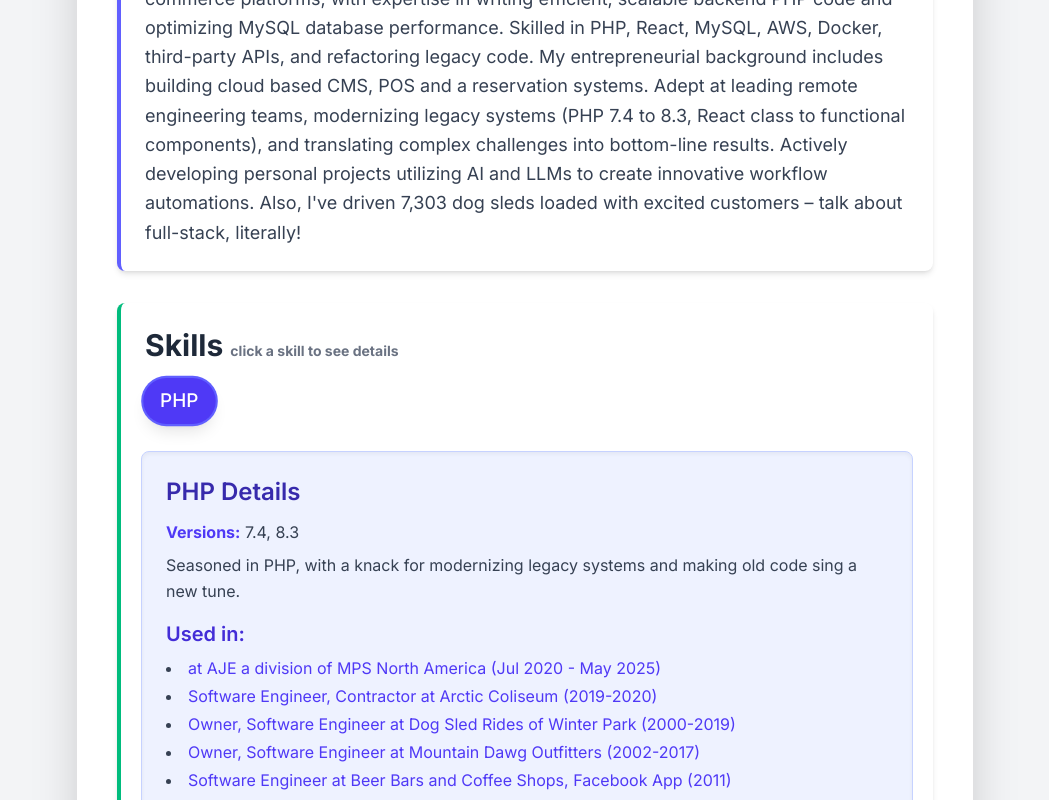
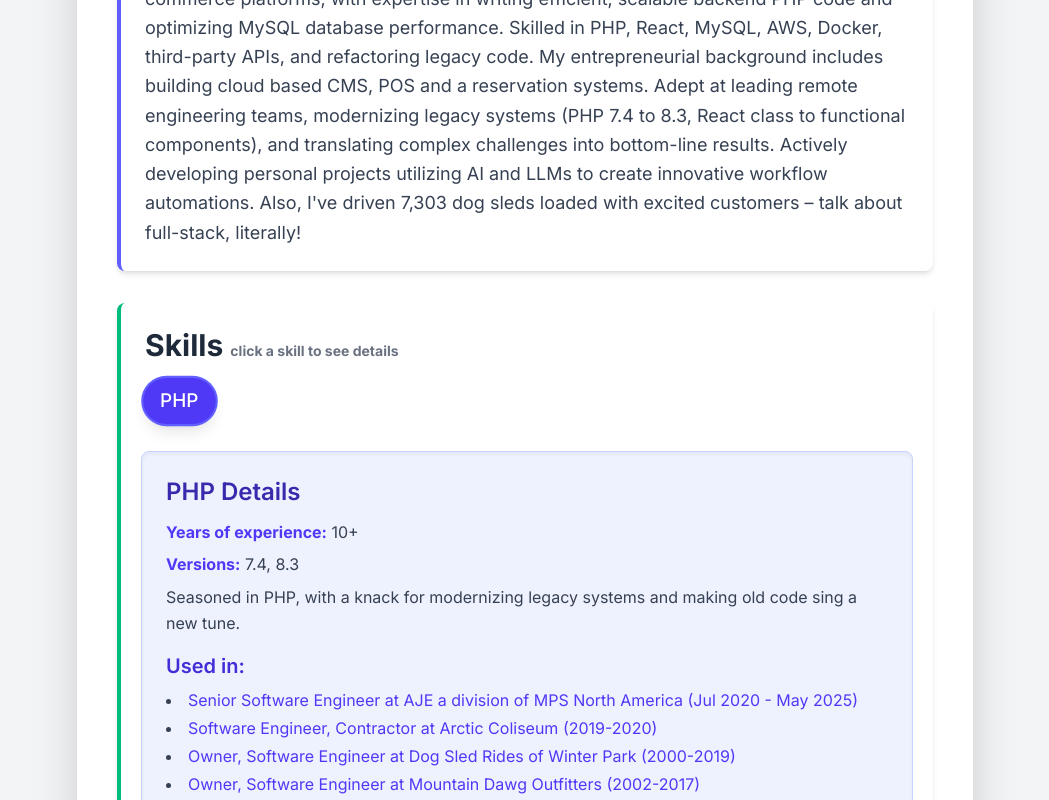
Before and after one commit to marallyn/interactive-resume, a React (Vite) app: page / in a window 1280 px wide. Both pictures are taken after a click on the button "PHP". Shown: the part 467-1267 px from the top of the page, without its empty margins (115-1164 px from the left). Built offline with nearby package versions, Linux system fonts and the light colour scheme.

Commit message:
added years to skills

```diff
--- a/src/components/ExperienceDetail.jsx
+++ b/src/components/ExperienceDetail.jsx
@@ -31,7 +31,7 @@
 
             `}
     >
-      {experience.title && (
+      {experience.title && !experience.titles && (
         <h3 className="text-2xl font-semibold text-blue-700 mb-1">
           {experience.title}
         </h3>
--- a/src/components/SkillDetail.jsx
+++ b/src/components/SkillDetail.jsx
@@ -32,13 +32,21 @@
       <h3 className="text-2xl font-semibold text-indigo-800 mb-3">
         {skill.name} Details
       </h3>
-      {skill.versions && skill.versions.length > 0 && (
+      {skill.years.value > 0 && (
+        <p className="text-gray-700 mb-2">
+          <strong className="text-indigo-600">Years of experience:</strong>
+          {` ${skill.years.label}`}
+        </p>
+      )}
+      {skill.versions?.length > 0 && (
         <p className="text-gray-700 mb-2">
           <strong className="text-indigo-600">Versions:</strong>{" "}
           {skill.versions?.join(", ")}
         </p>
       )}
-      <p className="text-gray-700 leading-relaxed">{skill.description}</p>
+      {skill.description && (
+        <p className="text-gray-700 leading-relaxed">{skill.description}</p>
+      )}
       {relatedExperiences.length > 0 && (
         <>
           <h4 className="text-xl font-semibold text-indigo-700 mt-4 mb-2">
--- a/src/context/ResumeProvider.jsx
+++ b/src/context/ResumeProvider.jsx
@@ -1,13 +1,12 @@
 import { useReducer } from "react";
 import { DispatchContext, StateContext } from "./Contexts";
 import { initialState, reducer } from "./reducer";
-import { resumeData } from "../data/resumeData";
 
 const ResumeProvider = ({ children }) => {
   const [state, dispatch] = useReducer(reducer, initialState);
 
   return (
-    <StateContext value={{ ...state, resumeData }}>
+    <StateContext value={state}>
       <DispatchContext value={dispatch}>{children}</DispatchContext>
     </StateContext>
   );
--- a/src/context/reducer.js
+++ b/src/context/reducer.js
@@ -1,8 +1,34 @@
 import c from "./constants";
+import { resumeData } from "../data/resumeData";
+
+const getResumeData = () => {
+  const thisYear = new Date().getFullYear();
+  const calculateYears = ({ start = null, end = null }) => {
+    if (!start && !end) {
+      return { label: "none", value: 0 };
+    }
+
+    const years = (end || thisYear) - start + 1;
+    if (years >= 10) {
+      return { label: "10+", value: 10 };
+    }
+
+    return { label: `${years}`, value: 10 };
+  };
+
+  return {
+    ...resumeData,
+    skills: resumeData.skills.map((skill) => ({
+      ...skill,
+      years: calculateYears(skill.years || {}),
+    })),
+  };
+};
 
 export const initialState = {
   selectedExperience: null,
   selectedSkill: null,
+  resumeData: getResumeData(),
 };
 
 export const reducer = (state, action) => {
--- a/src/data/resumeData.js
+++ b/src/data/resumeData.js
@@ -15,6 +15,7 @@
     {
       name: "PHP",
       versions: ["7.4", "8.3"],
+      years: { start: 1996, end: null },
       description:
         "Seasoned in PHP, with a knack for modernizing legacy systems and making old code sing a new tune.",
       relatedExperienceIds: ["rsc", "arctic", "dsrwp", "mdo", "drink-gifter"],
@@ -22,6 +23,7 @@
     {
       name: "JavaScript",
       versions: [],
+      years: { start: 1996, end: null },
       description:
         "My digital paintbrush for crafting dynamic and interactive user interfaces.",
       relatedExperienceIds: ["rsc", "arctic", "dsrwp", "mdo", "drink-gifter"],
@@ -29,22 +31,25 @@
     {
       name: "MySQL",
       versions: ["5.x", "8"],
+      years: { start: 1996, end: null },
       description:
         "Fluent in the language of databases, making queries perform like they've had a triple espresso.",
       relatedExperienceIds: ["rsc", "arctic", "dsrwp", "mdo", "drink-gifter"],
     },
     {
       name: "Bash",
-      versions: ["Scripting", "Automation"],
+      versions: [],
+      years: { start: 1996, end: null },
       description:
         "My trusty sidekick for automating tasks and making the command line my playground.",
       relatedExperienceIds: ["rsc", "arctic", "dsrwp", "mdo"],
     },
     {
       name: "Golang",
-      versions: ["Microservices", "AWS Services (SQS, ECS, ECR, EC2)"],
+      versions: ["1.18 - 1.24"],
+      years: { start: 2020, end: 2025 },
       description:
-        "Building robust and scalable backend services that run faster than a startled deer.",
+        "We had a couple services written in Go while I was at Research Square, but the primary application was written in PHP",
       relatedExperienceIds: ["rsc"],
     },
     // {
@@ -56,73 +61,84 @@
     {
       name: "Python",
       versions: [],
+      years: { start: 2025, end: 2025 },
       description:
-        "My go-to for backend logic, data analysis, and whipping up intelligent tools like AirBuddy.",
+        "I primarily use Python for one-off scripts to keep my skills sharp. AirBuddy was my first project where I used Python for more than a CLI tool.",
       relatedExperienceIds: ["air-buddy"],
     },
     {
       name: "React",
-      versions: ["Class-based to Functional Components", "SPA", "Redux"],
+      versions: ["15 - 19"],
+      years: { start: 2019, end: null },
       description:
-        "Building responsive and engaging front-end experiences, one component at a time.",
+        "Definitely my favorite frontend library. I've used it with webpack, create-react-app and vite.",
       relatedExperienceIds: ["rsc", "arctic", "resume"],
     },
     {
       name: "Redux",
-      versions: ["State Management"],
+      versions: [],
+      years: { start: 2020, end: 2024 },
       description:
-        "Keeping complex application states tidy and predictable, so I don't lose my mind (or my data).",
+        "I didn't like it at first, and the learning curve was a little rough. I don't use it personal projects in favor of React's useContext and useReducer hooks.",
       relatedExperienceIds: ["rsc"],
     },
     {
       name: "Laminas",
       versions: [],
-      description: "A robust PHP framework I've wrangled for various projects.",
+      years: { start: 2020, end: 2024 },
+      description:
+        "Laminas is the new name for the old Zend framework. Definitely not my first choice for frameworks, and I would never choose to work with it again on purpose. Switching from the enormous community and robust documentation of Laravel to Laminas was nothing short of a nightmare.",
       relatedExperienceIds: ["rsc"],
     },
     {
       name: "Symfony",
       versions: [],
-      description: "Another powerful PHP framework in my toolkit.",
+      years: { start: 2022, end: 2024 },
+      description:
+        "I've used Symfony for a couple personal REST API projects. My professional experience is limited to Symfony Console applications.",
       relatedExperienceIds: ["rsc"],
     },
     {
       name: "Laravel",
       versions: ["5", "6", "7"],
+      years: { start: 2019, end: 2020 },
       description:
-        "Building elegant and efficient backend APIs with this popular PHP framework.",
+        "All of my PHP experience before working on Arctic Coliseum was with a personal framework that I developed over time.",
       relatedExperienceIds: ["arctic"],
     },
     {
       name: "Flask",
       versions: [],
+      years: { start: 2025, end: 2025 },
       description:
-        "I have only used python in personal projects and in those personal projects that require a frontend, I use Flask.",
+        "I have only used python in personal projects. If the project requires a frontend, I use Flask.",
       relatedExperienceIds: ["air-buddy"],
     },
     {
       name: "Bootstrap",
       versions: ["4", "5"],
+      years: { start: 2019, end: 2025 },
       description:
-        "Quickly creating responsive and stylish layouts without reinventing the wheel.",
+        "Before using Bootstrap, all of my projects were hand rolled CSS solutions. Switching to Bootstrap made a huge difference in the UX fo my work.",
       relatedExperienceIds: ["rsc", "arctic"],
     },
     {
       name: "Tailwind",
+      years: { start: 2025, end: 2025 },
       description:
-        "No professional work experience. I use Tailwind for personal projects like this one.",
+        "I don't have professional work experience with Tailwind, but I use it for personal projects like this one. Not sure if I love it yet.",
       relatedExperienceIds: ["resume"],
     },
     {
       name: "Doctrine ORM",
-      versions: ["Object-Relational Mapping"],
-      description:
-        "Translating database interactions into object-oriented code, making data access a breeze.",
+      versions: [],
+      years: { start: 2020, end: 2024 },
       relatedExperienceIds: ["rsc"],
     },
     {
       name: "Linux",
       versions: ["Ubuntu 14 - Ubuntu 24"],
+      years: { start: 2003, end: null },
       description: "My preferred operating system for development.",
       relatedExperienceIds: [
         "rsc",
@@ -136,20 +152,23 @@
     },
     {
       name: "Docker",
+      years: { start: 2019, end: null },
       description:
         "Packaging applications and their dependencies into portable containers, so they run anywhere, anytime.",
       relatedExperienceIds: ["rsc", "arctic"],
     },
     {
       name: "AWS",
-      versions: ["SQS", "ECS", "ECR", "CloudWatch", "Route53", "EC2"],
+      versions: [],
+      years: { start: 2020, end: 2024 },
       description:
-        "Navigating the Amazon Web Services jungle to deploy scalable and reliable cloud solutions.",
+        "At Research Square we had SRE's but we were expected to make a lot of the required changes to AWS ourselves. Plus, it was much faster than waiting for a Jira ticket to flow through their system. Some of the AWS services I've used are: SQS, ECS, ECR, CloudWatch, and Route53.",
       relatedExperienceIds: ["rsc"],
     },
     {
       name: "CI/CD",
       versions: ["GitHub Actions"],
+      years: { start: 2020, end: null },
       description:
         "Setting up automated pipelines for continuous integration and continuous delivery, making deployments less of a white-knuckle ride.",
       relatedExperienceIds: ["rsc"],
@@ -157,12 +176,14 @@
     {
       name: "Google Cloud Platform",
       versions: [],
+      years: { start: 2025, end: null },
       description:
         "Exploring Google's cloud ecosystem for various infrastructure needs.",
       relatedExperienceIds: ["air-buddy", "resume"],
     },
     {
       name: "Git",
+      years: { start: 2005, end: null },
       description: "My version control system of choice.",
       relatedExperienceIds: [
         "rsc",
@@ -176,73 +197,85 @@
     {
       name: "GitHub Actions",
       versions: ["Automated Workflows"],
+      years: { start: 2020, end: null },
       description:
         "Automating builds, tests, and deployments directly from my GitHub repositories.",
       relatedExperienceIds: ["rsc", "air-buddy", "resume"],
     },
     {
       name: "Jira",
+      years: { start: 2020, end: 2024 },
       description:
         "Keeping projects on track and tasks organized, because chaos is for abstract art, not software.",
       relatedExperienceIds: ["rsc"],
     },
     {
       name: "Slack",
+      years: { start: 2020, end: 2023 },
       description:
-        "Staying connected and collaborative with remote teams, one channel at a time.",
+        "I really liked using Slack. Like most things, I didn't appreciate it as much as I should have, and really missed it when we switched to Teams.",
       relatedExperienceIds: ["rsc"],
     },
     {
       name: "Airbrake",
-      versions: ["Error Tracking"],
+      versions: [],
+      years: { start: 2020, end: 2025 },
       description:
         "Catching bugs before they bite, ensuring my applications stay healthy.",
       relatedExperienceIds: ["rsc", "air-buddy"],
     },
     {
       name: "phpMyAdmin",
+      years: { start: 2000, end: null },
       description: "Managing MySQL databases with a user-friendly interface.",
       relatedExperienceIds: ["rsc", "arctic", "dsrwp", "mdo", "drink-gifter"],
     },
     {
       name: "Gemini",
       versions: [],
+      years: { start: 2024, end: null },
       description:
         "Gemini is the LLM that I pay for, so I use it for many tasks. The most common way I use it is to identify a task that can benefit from an LLM, refine a master prompt for that task, turn that master propmpt into a new gem.",
       relatedExperienceIds: ["rsc", "air-buddy"],
     },
     {
       name: "Gemini API",
+      years: { start: 2025, end: null },
       description:
         "The most common use case for me with Gemini is the Gemini website, but I will occasionally have a use case where using the API makes more sense. In these cases I have used the google.genai python module.",
       relatedExperienceIds: ["air-buddy"],
     },
     {
       name: "Figma",
+      years: { start: 2023, end: 2024 },
       description:
         "Collaborating with designers to translate beautiful mockups into functional UIs.",
       relatedExperienceIds: ["rsc"],
     },
     {
       name: "Mentoring",
+      years: { start: 2022, end: 2025 },
       description:
         "Guiding the next generation of engineers, sharing knowledge, and helping them avoid my past debugging nightmares.",
       relatedExperienceIds: ["rsc"],
     },
     {
       name: "Code Review",
+      years: { start: 2021, end: 2025 },
       description:
         "Polishing code, catching potential issues, and ensuring maintainable, high-quality solutions.",
       relatedExperienceIds: ["rsc"],
     },
     {
       name: "Pair Programming",
+      years: { start: 2024, end: 2025 },
       description:
         "Tackling complex challenges side-by-side, two minds are always better than one (especially when one's thinking about pizza).",
       relatedExperienceIds: ["rsc"],
     },
     {
       name: "Full-Stack Development",
+      years: { start: 1996, end: null },
       description:
         "Building complete applications from the database to the user interface, no stone left unturned.",
       relatedExperienceIds: [
@@ -256,6 +289,7 @@
     },
     {
       name: "Legacy Code Refactoring",
+      years: { start: 2019, end: null },
       description:
         "Breathing new life into old code, making it more secure, performant, and delightful to work with.",
       relatedExperienceIds: ["rsc"],
@@ -263,6 +297,7 @@
     {
       name: "API Integration",
       versions: [],
+      years: { start: 2008, end: null },
       description:
         "Connected applications to third party services using API documentation and in some cases an SDK. Third party services included: various Google services, Zoho Books, Zoho Desk, Zendesk, Salesforce, HubSpot, PayPal, Facebook etc",
       relatedExperienceIds: [
@@ -275,6 +310,7 @@
     },
     {
       name: "Debugging & Root Cause Analysis",
+      years: { start: 2008, end: null },
       description:
         "My detective hat comes on when bugs appear, tracking them down and eradicating them with methodical precision.",
       relatedExperienceIds: [
@@ -288,13 +324,15 @@
     },
     {
       name: "Prompt Engineering",
+      years: { start: 2024, end: null },
       description:
         "Crafting the perfect prompts to get the best responses from large language models – it's an art!",
       relatedExperienceIds: ["rsc", "air-buddy"],
     },
     {
       name: "Retrieval-Augmented Generation (RAG)",
-      versions: ["AI-Powered Tools"],
+      versions: [],
+      years: { start: 2025, end: null },
       description:
         "Combining information retrieval with generative AI for smarter, more context-aware solutions.",
       relatedExperienceIds: ["air-buddy"],
@@ -309,6 +347,7 @@
   experiences: [
     {
       id: "rsc",
+      title: "Senior Software Engineer",
       titles: [
         {
           title: "Senior Software Engineer / Technical Lead",
```
Also changed, not shown: 1 other file (tests, documents, lock files or other folders).
